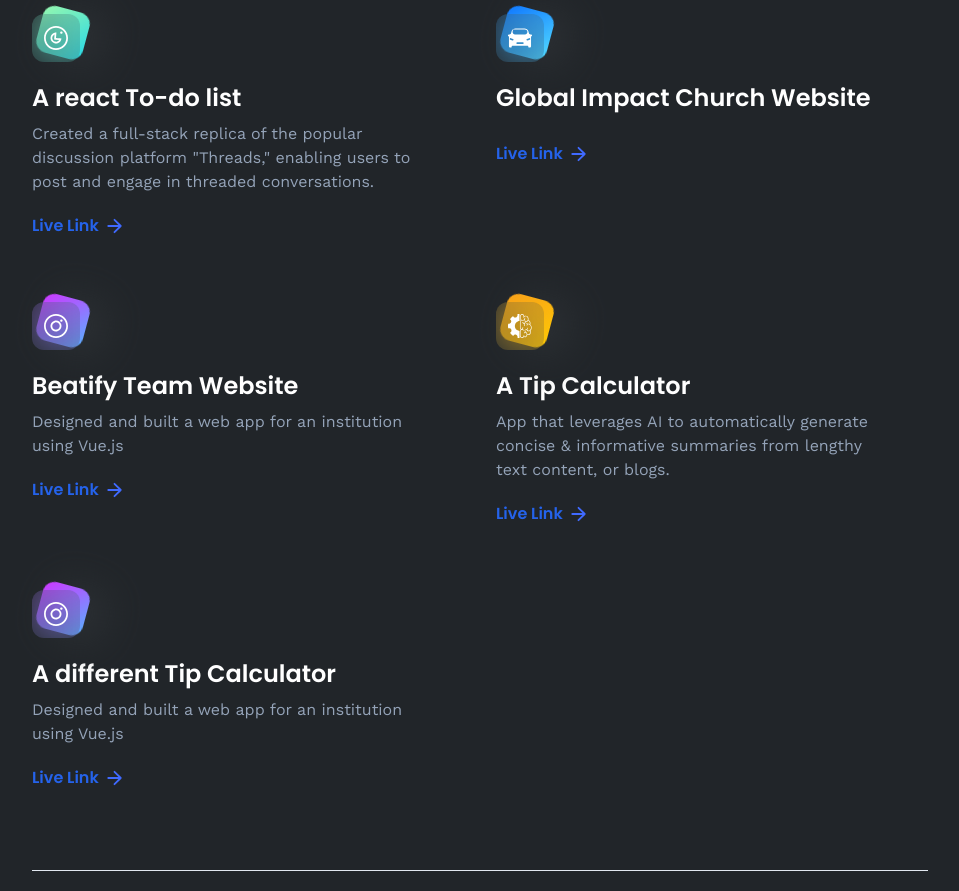
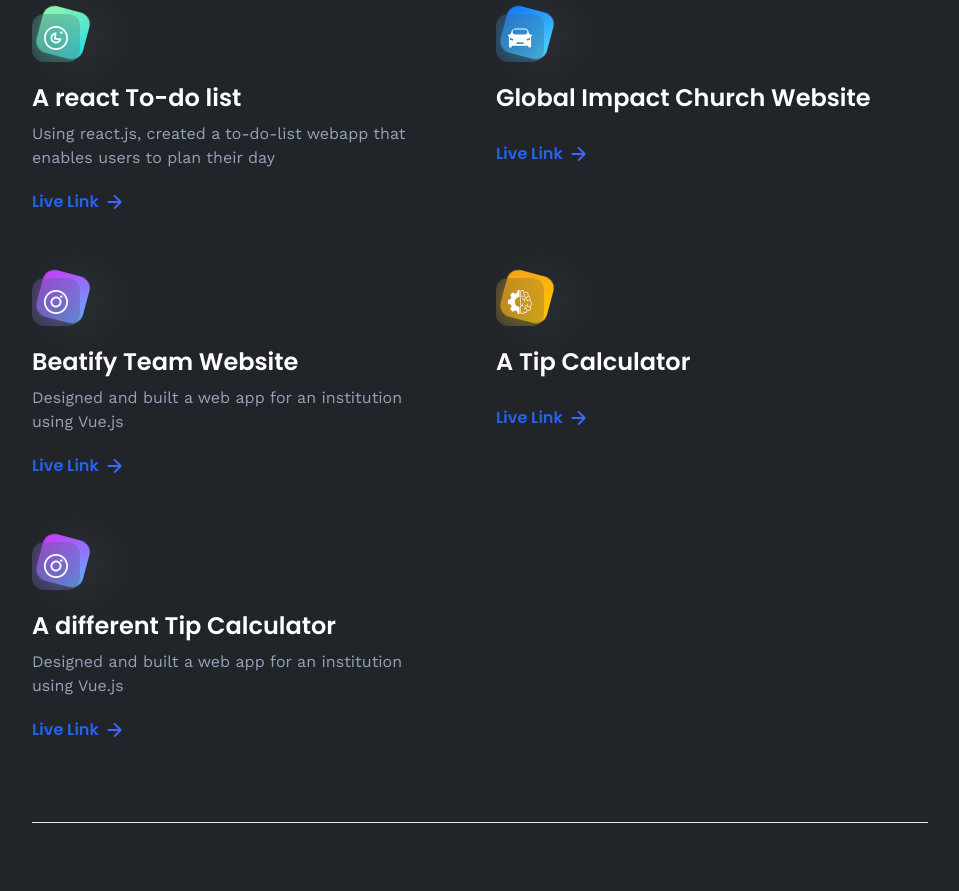
Before and after one commit to Caryourdaysbm/myportfolio, a React (Vite) app: page /projects in a window 1280 px wide. Shown: the part 920-1811 px from the top of the page, without its empty margins (160-1119 px from the left). Built offline with nearby package versions, Linux system fonts and the light colour scheme; no server answers.

Commit message:
my portfolio almost done

```diff
--- a/src/constants/index.js
+++ b/src/constants/index.js
@@ -328,7 +328,7 @@ export const projects = [
         iconUrl: threads,
         theme: 'btn-back-green',
         name: 'A react To-do list',
-        description: 'Created a full-stack replica of the popular discussion platform "Threads," enabling users to post and engage in threaded conversations.',
+        description: 'Using react.js, created a to-do-list webapp that enables users to plan their day',
         link: 'https://reacttodolistbykay.netlify.app/',
     },
 
@@ -352,7 +352,7 @@ export const projects = [
         iconUrl: summiz,
         theme: 'btn-back-yellow',
         name: 'A Tip Calculator',
-        description: 'App that leverages AI to automatically generate concise & informative summaries from lengthy text content, or blogs.',
+        description: '',
         link: 'https://www.tipcalculator.caryourdaysbm.repl.co/',
     },
 
```
